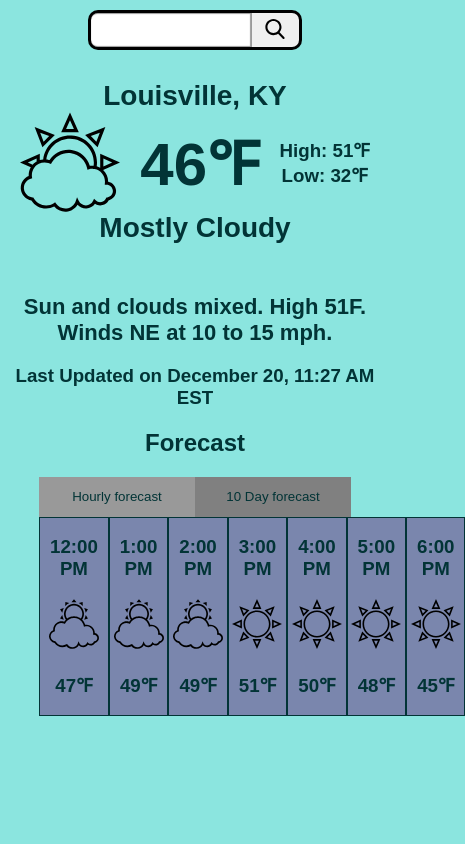
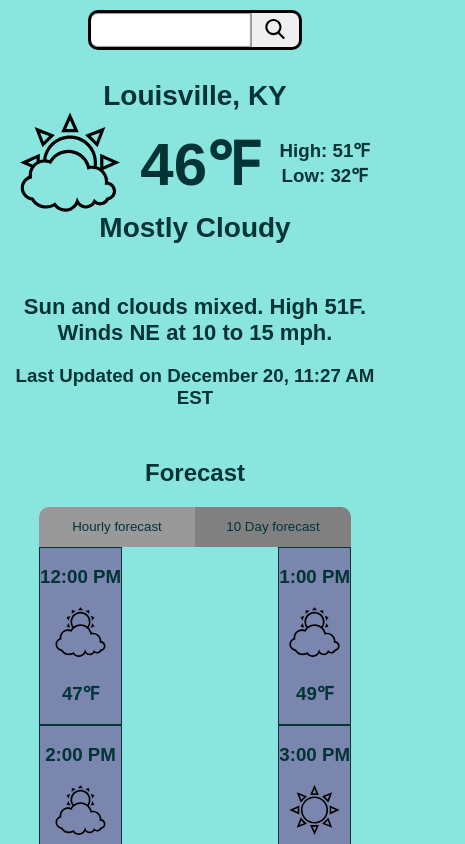
Before and after one commit to bottd/weathrly, a React (Create React App) app: page / in a window 390 px wide. Shown: the top 844 px of the page, 465 px wide, since content can reach past the window. Built offline with nearby package versions, Linux system fonts and the light colour scheme; no server answers.

Commit message:
Add grid responsiveness to daily and hourly forecasts

```diff
--- a/src/App.css
+++ b/src/App.css
@@ -39,25 +39,6 @@ html {
   justify-content: center;
 }
 
-.location-search-input {
-  font-size: 30px;
-
-  width: 50%;
-  -webkit-appearance:none;
-}
-
-.location-search-button:hover {
-  background-color: #ccc;
-}
-
-.location-search-button:active {
-  background-color: #808080;
-}
-
-.seven-hour-forecast-label {
-  margin-top: 100px;
-}
-
-.ten-day-forecast-label {
+.forecast-label {
   margin-top: 50px;
 }
--- a/src/Card.css
+++ b/src/Card.css
@@ -1,14 +1,19 @@
 .card-container {
   background-color: #7A86AD;
   border: 1px solid #023436;
+  box-sizing: border-box;
   display: inline-block;
   height: auto;
-  width: 100%;
+}
+
+.card-day {
+  margin-bottom: 0;
+  margin-left: 10px;
+  margin-right: 10px;
 }
 
 .card-time {
-  margin-left: 10px;
-  margin-right: 10px;
+  margin-top: 0;
 }
 
 .card-icon {
--- a/src/Card.js
+++ b/src/Card.js
@@ -5,6 +5,7 @@ class Card extends Component {
   render() {
     return (
       <div className='card-container'>
+        <h3 className='card-day'>{this.props.weekday}</h3>
         <h3 className='card-time'>{this.props.date}</h3>
         <img className='card-icon' src={this.props.img}/>
         <h3>{this.props.temp}&#8457;</h3>
--- a/src/Daily.css
+++ b/src/Daily.css
@@ -1,17 +1,34 @@
 .daily-forecast {
-  align-items: center;
-  display: flex;
-  justify-content: space-between;
+  display: grid;
+  grid-template-columns: auto auto auto auto auto;
   margin: 0 auto 30px;
   width: 80%;
 }
 
-.daily-forecast .card-container {
-  width: 10%;
+@media only screen and (max-width: 1000px) {
+  .daily-forecast {
+    grid-template-columns: auto auto auto auto;
+  }
+
 }
 
-@media only screen and (max-width: 1200px) {
+@media only screen and (max-width: 800px) {
   .daily-forecast {
+    grid-template-columns: auto auto auto;
+  }
 
+}
+
+@media only screen and (max-width: 600px) {
+  .daily-forecast {
+    grid-template-columns: auto auto;
   }
+
 }
+
+@media only screen and (max-width: 400px) {
+  .daily-forecast {
+    grid-template-columns: auto;
+  }
+
+}
--- a/src/Daily.js
+++ b/src/Daily.js
@@ -5,12 +5,13 @@ import './Daily.css';
 class Daily extends Component {
   render() {
     let forecast = this.props.data.forecast.simpleforecast.forecastday.map(day => {
-      let date = `${day.date.weekday}, ${day.date.monthname_short} ${day.date.day}`;
+      let weekday = `${day.date.weekday}`;
+      let date = `${day.date.monthname_short} ${day.date.day}`;
       let weatherIcon = day.icon;
       let high = day.high.fahrenheit;
       let low = day.low.fahrenheit;
       return (
-        <Card date={date} img={this.props.icons[weatherIcon]} temp={`Hi: ${high} Low: ${low}`}/>
+        <Card weekday={weekday} date={date} img={this.props.icons[weatherIcon]} temp={`Hi: ${high} Low: ${low}`}/>
         );
     });
     return (
--- a/src/ForecastControl.css
+++ b/src/ForecastControl.css
@@ -18,12 +18,10 @@
   background-color: #999;
 }
 
-.hourly-forecast-button {/*
-  border-top-right-radius: 150%;
-  border-top-left-radius: 30px;*/
+.hourly-forecast-button {
+  border-top-left-radius: 10px;
 }
 
-.daily-forecast-button {/*
-  border-top-left-radius: 150%;
-  border-top-right-radius: 30px;
-*/}
+.daily-forecast-button {
+  border-top-right-radius: 10px;
+}
--- a/src/Hourly.css
+++ b/src/Hourly.css
@@ -2,10 +2,69 @@
   align-items: center;
   display: inline-flex;
   justify-content: space-between;
-  margin: 0 auto;
+  margin: 0 auto 30px;
   width: 80%;
 }
 
 .hourly-forecast * {
-  /*border-radius: 30px;*/
+  text-align: center;
+  width: 100%;
 }
+
+.hourly-forecast *:first-child {
+  /*border-bottom-left-radius: 10px;*/
+}
+
+.hourly-forecast *:last-child {
+  /*border-bottom-right-radius: 10px;*/
+}
+
+@media only screen and (max-width: 900px) {
+  .hourly-forecast {
+    display: grid;
+    grid-template-columns: auto auto auto auto auto;
+    margin: 0 auto 30px;
+    width: 80%;
+  }
+
+}
+
+@media only screen and (max-width: 700px) {
+  .hourly-forecast {
+    display: grid;
+    grid-template-columns: auto auto auto auto;
+    margin: 0 auto 30px;
+    width: 80%;
+  }
+
+}
+
+@media only screen and (max-width: 600px) {
+  .hourly-forecast {
+    display: grid;
+    grid-template-columns: auto auto auto;
+    margin: 0 auto 30px;
+    width: 80%;
+  }
+
+}
+
+@media only screen and (max-width: 450px) {
+  .hourly-forecast {
+    display: grid;
+    grid-template-columns: auto auto;
+    margin: 0 auto 30px;
+    width: 80%;
+  }
+
+}
+
+@media only screen and (max-width: 350px) {
+  .hourly-forecast {
+    display: grid;
+    grid-template-columns: auto;
+    margin: 0 auto 30px;
+    width: 80%;
+  }
+
+}
```
